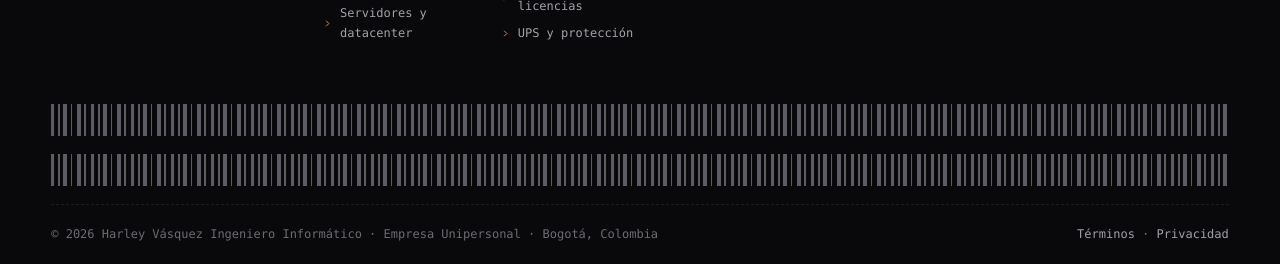
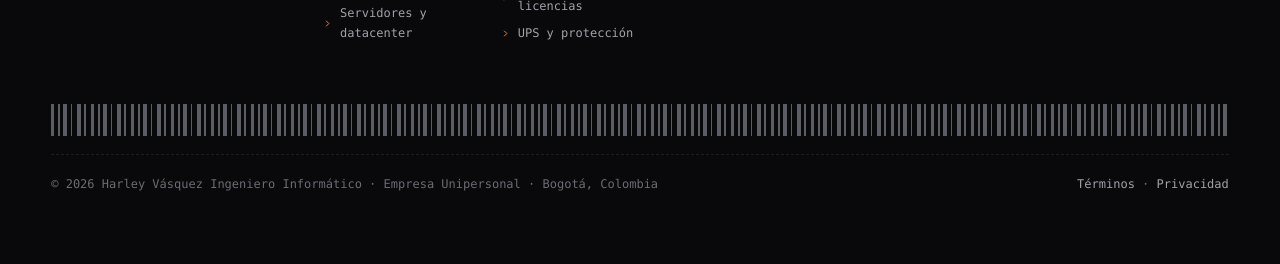
Before and after one commit to HarleyVasquezcom/harleyvasqueztech, a plain HTML site: page index.html in a window 1280 px wide. Shown: the part 9016-9280 px from the top of the page. After the commit the page ends 9230 px from the top, so only its background shows below. Drawn offline with Linux system fonts and the light colour scheme.

Commit message:
fix: remove duplicated barcode in index hero
Previous bulk edit inserted the barcode element twice into index.html; deduplicate so the layout matches the interior pages.

```diff
--- a/index.html
+++ b/index.html
@@ -1098,8 +1098,8 @@
         </div>
       </div>
       <div class="barcode" aria-hidden="true"></div>
-      <div class="barcode" aria-hidden="true"></div>
-      <div class="footer-bottom">
+
+<div class="footer-bottom">
         <span>© <span data-year>2026</span> Harley Vásquez Ingeniero Informático · Empresa Unipersonal · Bogotá, Colombia</span>
         <span><a href="contacto.html">Términos</a> · <a href="contacto.html">Privacidad</a></span>
       </div>
```
Also changed, not shown: 1 other file.
